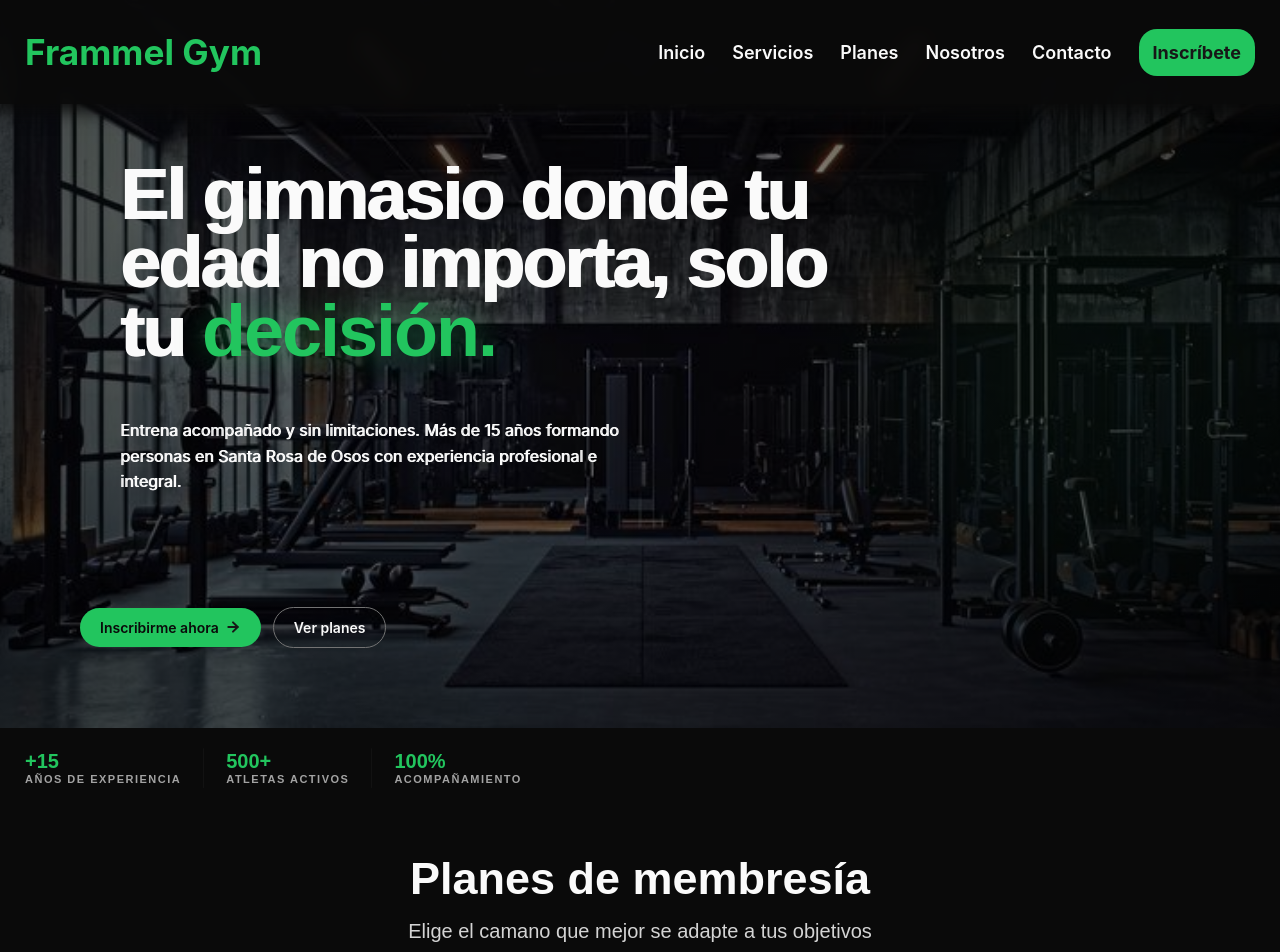
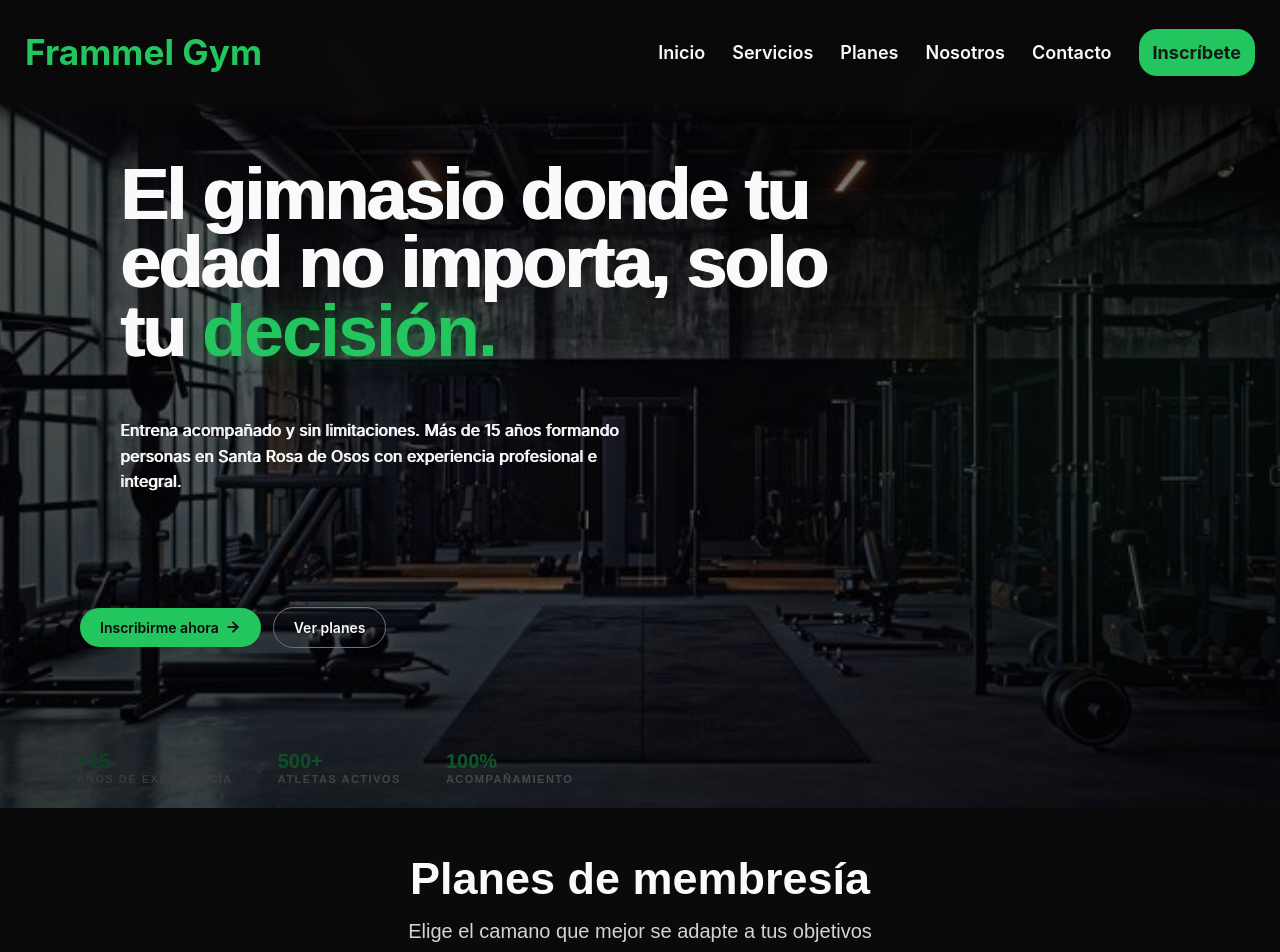
Before and after one commit to yepetopg/FrammelGym, a React (Create React App) app: page / in a window 1280 px wide. Shown: the top 952 px of the page. Built offline with nearby package versions, Linux system fonts and the light colour scheme.

Commit message:
refactor(info-section): integrar en el hero section

```diff
--- a/src/features/Home/components/layout/HeroSection/HeroSection.jsx
+++ b/src/features/Home/components/layout/HeroSection/HeroSection.jsx
@@ -1,4 +1,5 @@
 import heroSectionStyles from './heroSection.module.css'
+import { InfoSection } from '../InfoSection/InfoSection';
 
 export const HeroSection = () => {
     return (
@@ -28,13 +29,10 @@ export const HeroSection = () => {
                         Ver planes
                     </a>
                 </article>
-
-
-
                  </div>
 
              <div className={heroSectionStyles.heroGlow}></div>
-
+            <InfoSection />
         </section>
     )
 }
--- a/src/features/Home/components/layout/HeroSection/heroSection.module.css
+++ b/src/features/Home/components/layout/HeroSection/heroSection.module.css
@@ -3,6 +3,7 @@
     min-height: 85vh;
 
     display: flex;
+    flex-direction: column;
 
     align-items: center;
 
--- a/src/features/Home/components/layout/InfoSection/InfoSection.jsx
+++ b/src/features/Home/components/layout/InfoSection/InfoSection.jsx
@@ -3,12 +3,12 @@ import infoSectionStyles from './infoSection.module.css'
 
 export const InfoSection = () => {
     return (
-        <section className={infoSectionStyles.infoSection}>
+        <article className={infoSectionStyles.infoSection}>
             <InfoSectionCard data={"+15"} title={"Años de experiencia"}/>
             <DividerInfoSectionCard />
             <InfoSectionCard data={"500+"} title={"Atletas activos"}/>
             <DividerInfoSectionCard />
             <InfoSectionCard data={"100%"} title={"Acompañamiento"} />
-        </section>
+        </article>
     )
 }
--- a/src/features/Home/pages/HomePage.jsx
+++ b/src/features/Home/pages/HomePage.jsx
@@ -10,9 +10,8 @@ export default function HomePage() {
         <>
             <NavBar />
             <HeroSection/>
-            <InfoSection />
-			      <PlansSection />
-             <TrainersSection />
+            <PlansSection />
+            <TrainersSection />
             <CtaSection />
         </>
     )
```
